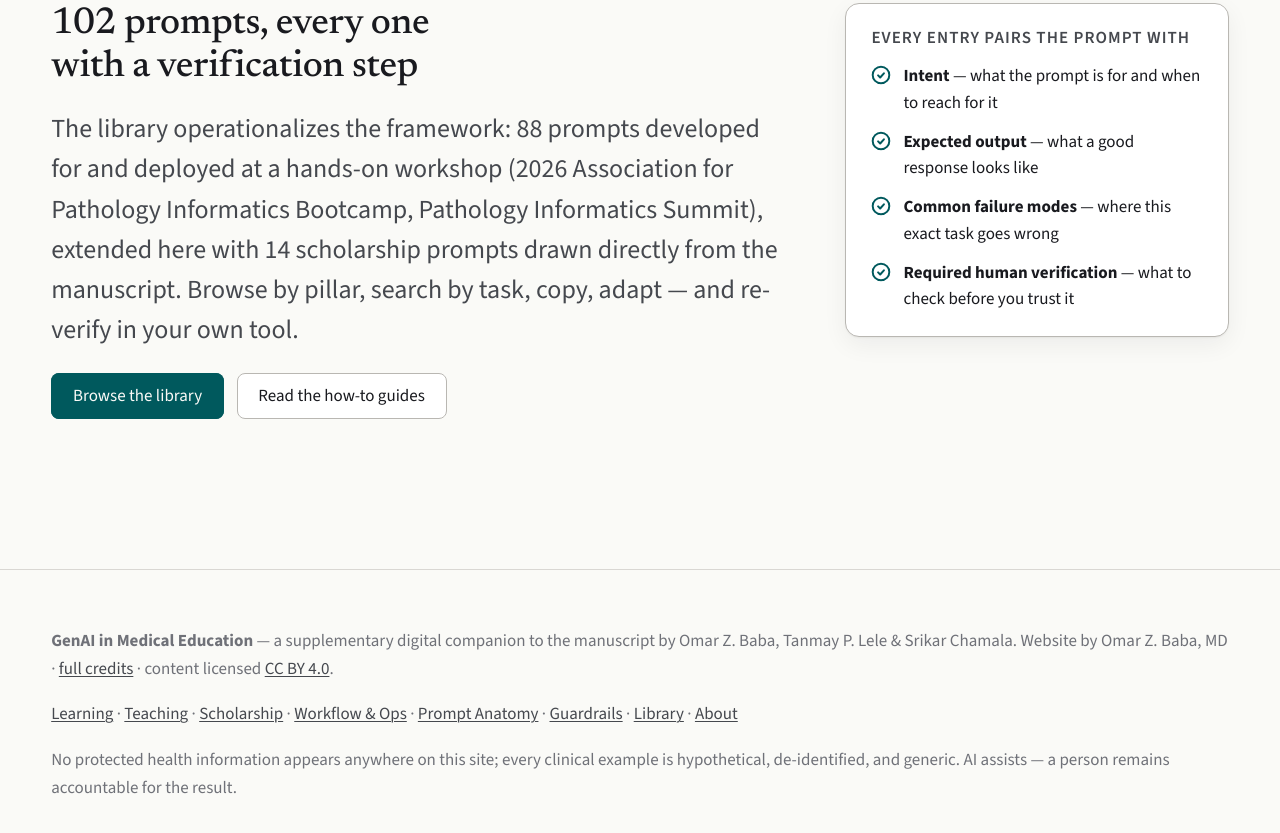
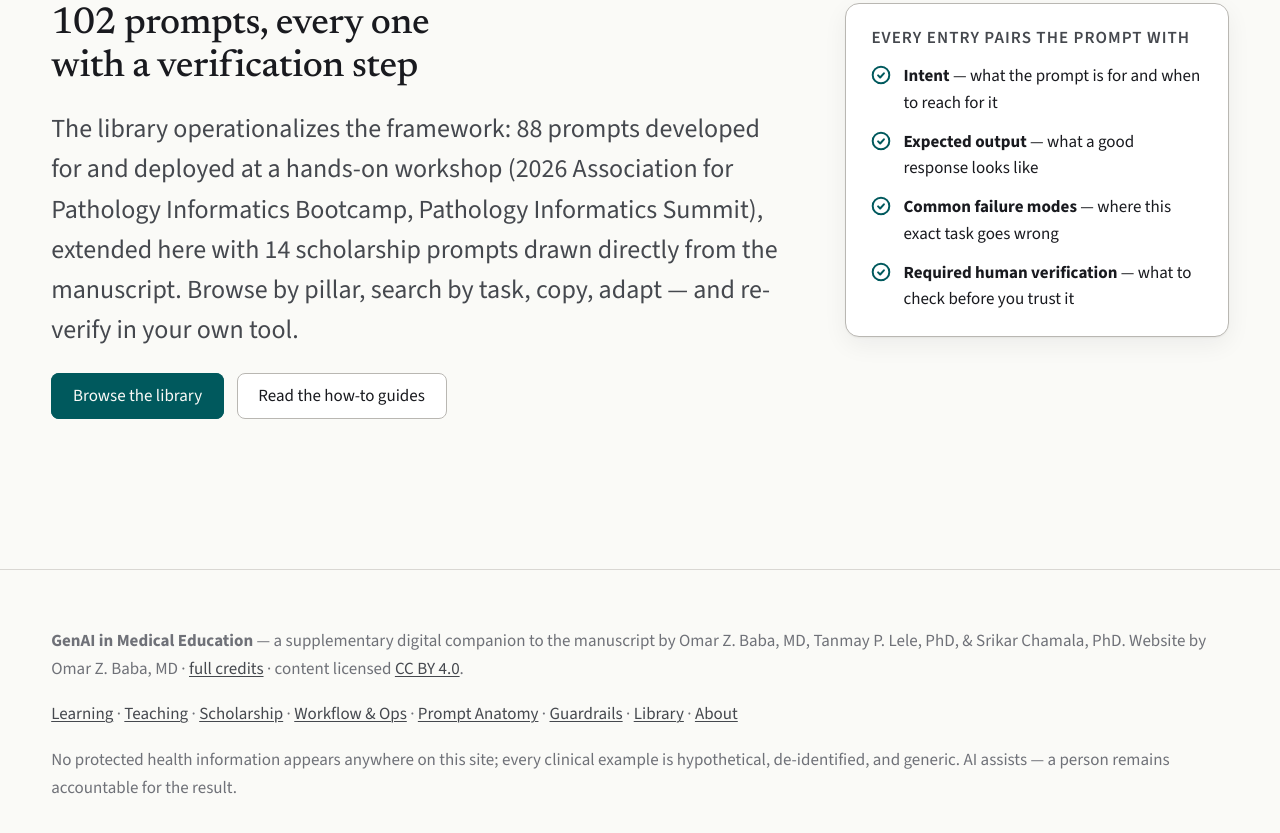
Before and after one commit to omarzbaba/GenAI-Medical-Education, a plain HTML site: page index.html in a window 1280 px wide. Shown: the part 4331-5164 px from the top of the page. Drawn offline with nearby package versions, Linux system fonts and the light colour scheme.

Commit message:
fix: add credentials to author names in home-page footer credits
Footer now reads 'Omar Z. Baba, MD, Tanmay P. Lele, PhD, & Srikar
Chamala, PhD' instead of bare names, matching the manuscript title page
and the About page's Credits & authorship section.

```diff
--- a/index.html
+++ b/index.html
@@ -310,8 +310,8 @@
   <div class="container">
     <p>
       <strong>GenAI in Medical Education</strong> — a supplementary digital
-      companion to the manuscript by Omar Z. Baba, Tanmay P. Lele &amp; Srikar
-      Chamala. Website by Omar Z. Baba, MD ·
+      companion to the manuscript by Omar Z. Baba, MD, Tanmay P. Lele, PhD,
+      &amp; Srikar Chamala, PhD. Website by Omar Z. Baba, MD ·
       <a href="about.html#credits">full credits</a> · content licensed
       <a href="about.html#license">CC BY 4.0</a>.
     </p>
```
